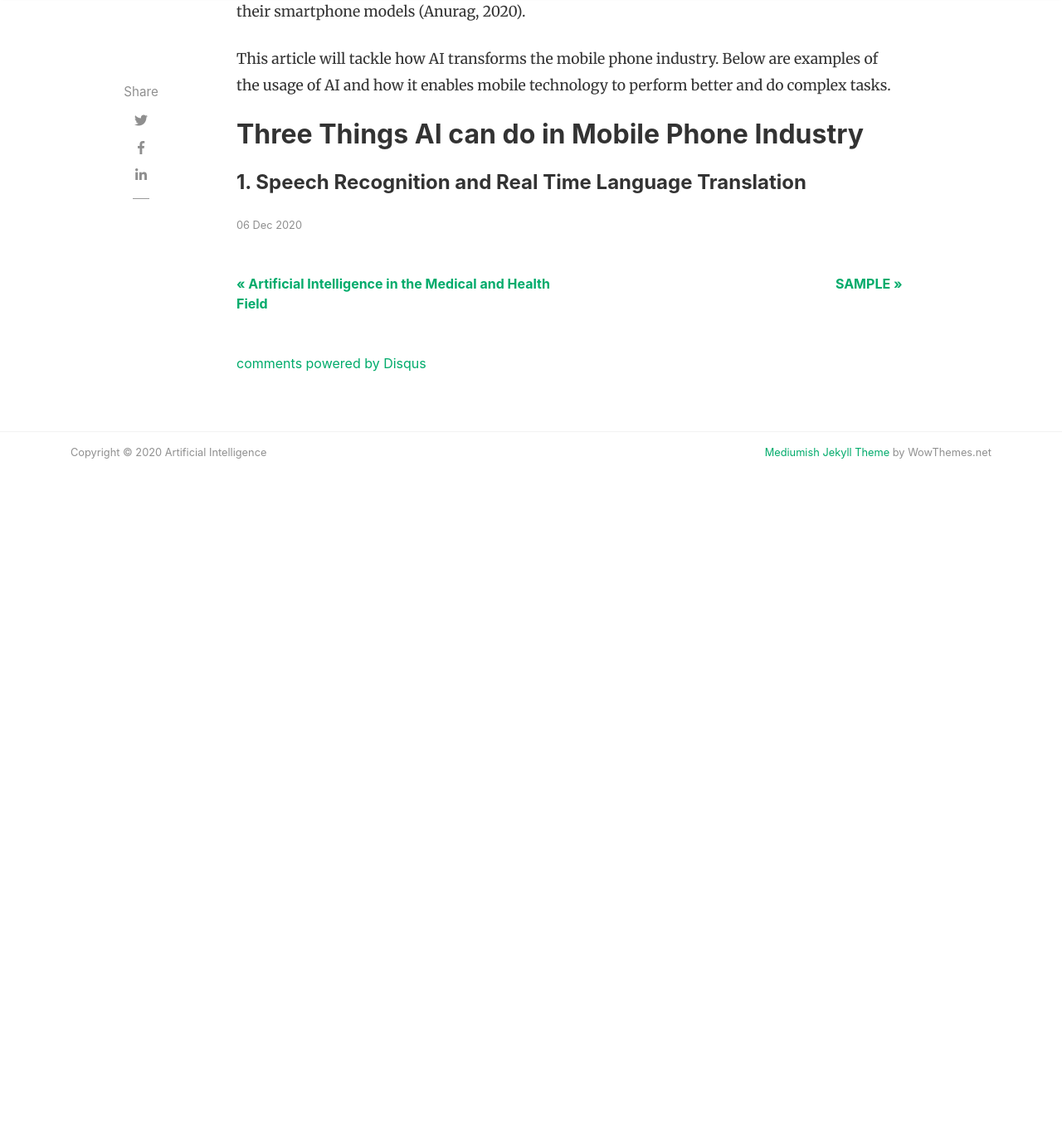
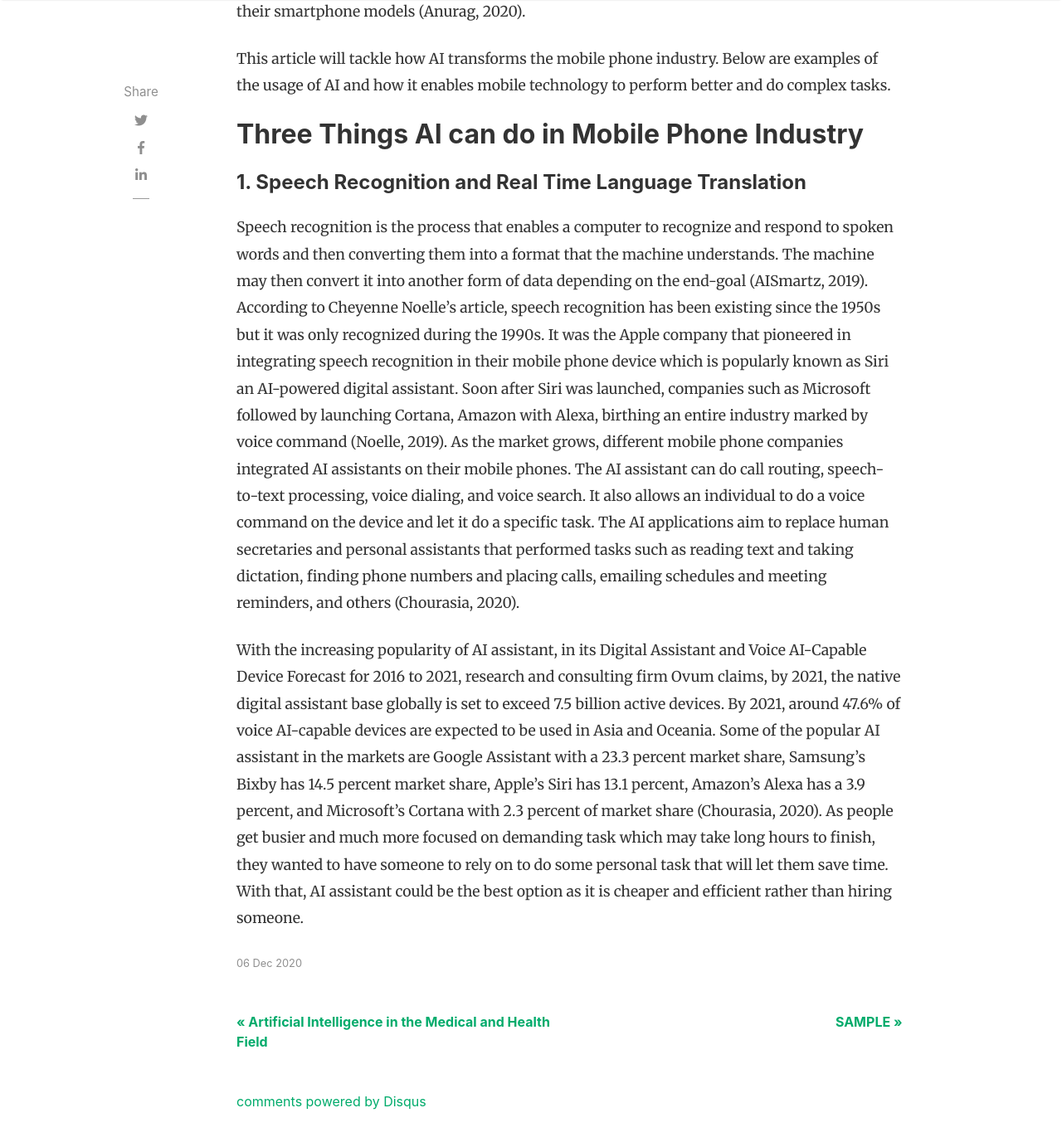
Before and after one commit to mclag/mms142-groupg-2020, a Jekyll site: the page built from _posts/2020-12-06-ai_mobilephone.md, in a window 1280 px wide and 1400 px high, scrolled down 1354 px. Shown: the top 1377 px of the window at 83% size. Built offline with Jekyll 4.4.1, drawn with Linux system fonts in a browser that asks for light colours; nearby versions of some CDN libraries; comment, search, counter and statistics services are not loaded; before the commit the page ends 1984 px from its top, so only the background shows below that.

Commit message:
Update 2020-12-06-ai_mobilephone.md

```diff
--- a/_posts/2020-12-06-ai_mobilephone.md
+++ b/_posts/2020-12-06-ai_mobilephone.md
@@ -19,3 +19,7 @@
 ## Three Things AI can do in Mobile Phone Industry
 
 #### 1.	Speech Recognition and Real Time Language Translation
+
+Speech recognition is the process that enables a computer to recognize and respond to spoken words and then converting them into a format that the machine understands. The machine may then convert it into another form of data depending on the end-goal (AISmartz, 2019). According to Cheyenne Noelle's article, speech recognition has been existing since the 1950s but it was only recognized during the 1990s. It was the Apple company that pioneered in integrating speech recognition in their mobile phone device which is popularly known as Siri an AI-powered digital assistant. Soon after Siri was launched, companies such as Microsoft followed by launching Cortana, Amazon with Alexa, birthing an entire industry marked by voice command (Noelle, 2019). As the market grows, different mobile phone companies integrated AI assistants on their mobile phones. The AI assistant can do call routing, speech-to-text processing, voice dialing, and voice search. It also allows an individual to do a voice command on the device and let it do a specific task. The AI applications aim to replace human secretaries and personal assistants that performed tasks such as reading text and taking dictation, finding phone numbers and placing calls, emailing schedules and meeting reminders, and others (Chourasia, 2020).
+
+With the increasing popularity of AI assistant, in its Digital Assistant and Voice AI-Capable Device Forecast for 2016 to 2021, research and consulting firm Ovum claims, by 2021, the native digital assistant base globally is set to exceed 7.5 billion active devices. By 2021, around 47.6% of voice AI-capable devices are expected to be used in Asia and Oceania. Some of the popular AI assistant in the markets are Google Assistant with a 23.3 percent market share, Samsung’s Bixby has 14.5 percent market share, Apple’s Siri has 13.1 percent, Amazon’s Alexa has a 3.9 percent, and Microsoft’s Cortana with 2.3 percent of market share (Chourasia, 2020). As people get busier and much more focused on demanding task which may take long hours to finish, they wanted to have someone to rely on to do some personal task that will let them save time. With that, AI assistant could be the best option as it is cheaper and efficient rather than hiring someone.
```
